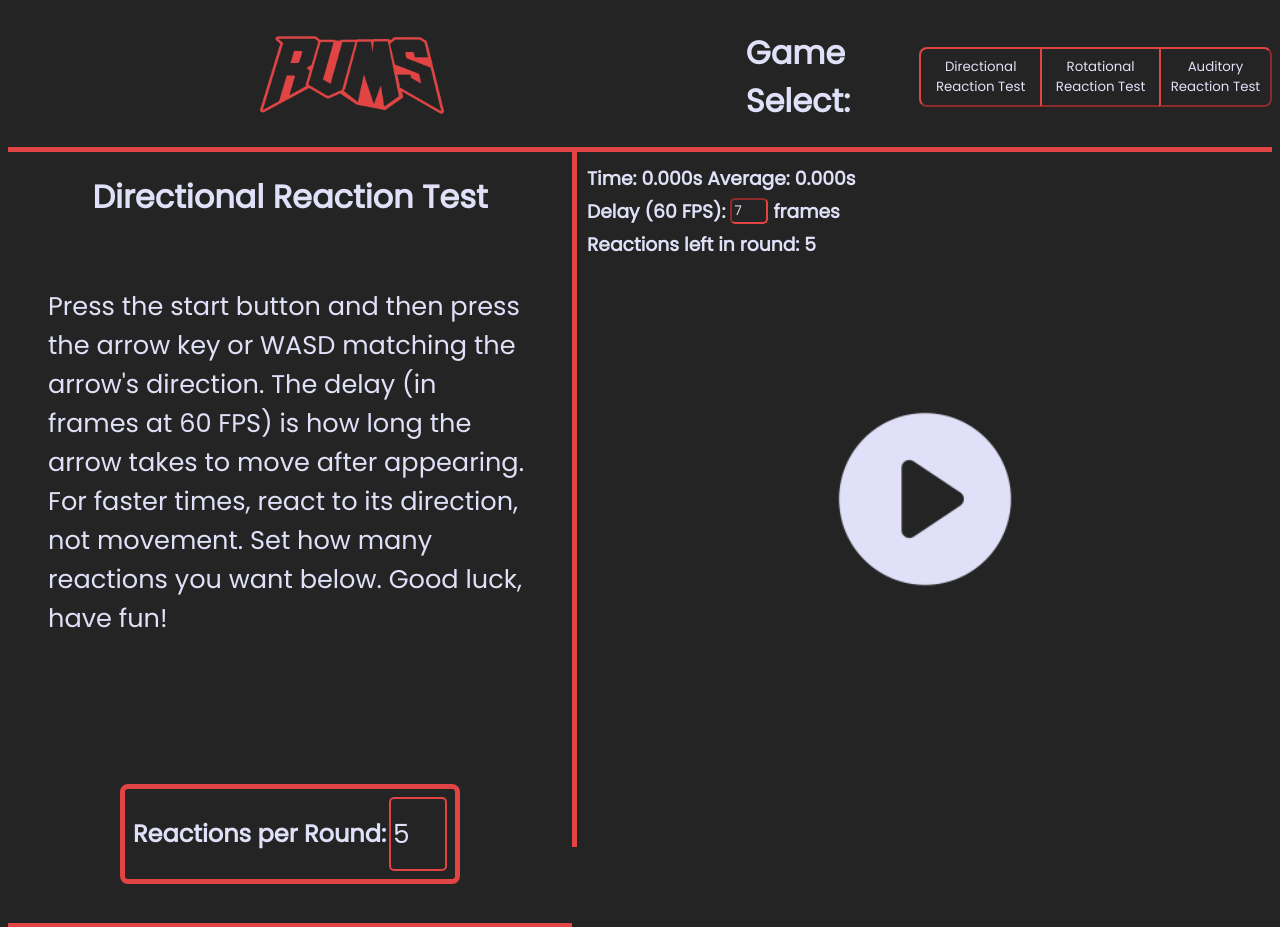
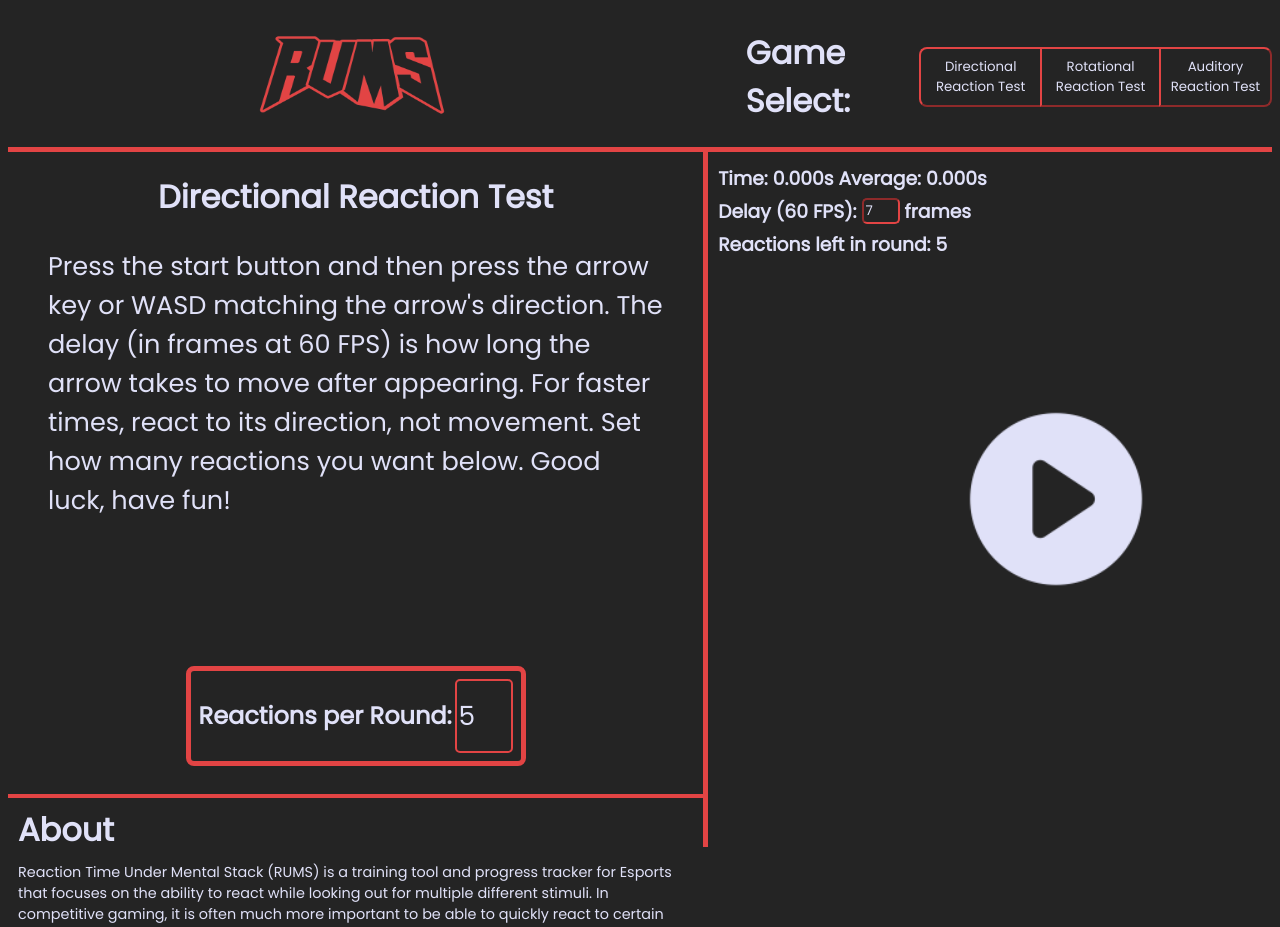
Before and after one commit to Luke-Christoffersen/RUMS, a React (Vite) app: page / in a window 1280 px wide. Shown: the top 927 px of the page. Built offline with nearby package versions, Linux system fonts and the light colour scheme.

Commit message:
Debug Commit 3

```diff
--- a/src/Container.css
+++ b/src/Container.css
@@ -35,19 +35,17 @@
 }
 
 .game-summary {
-    font-size: 1.6rem;
-    padding-top: 40px;
     padding-left: 40px;
     padding-right: 40px;
+    font-size: 1.6rem;
     padding-bottom: 120px;
 }
 
 #special-game-summary {
-    font-size: 1.39rem;
-    padding-top: 5px;
+    font-size: 1.4rem;
     padding-left: 40px;
     padding-right: 40px;
-    padding-bottom: 15px;
+    padding-bottom: 10px;
 }
 #footer{
     border-top: 1px solid rgb(226, 68, 68);
@@ -82,14 +80,26 @@
 }
 
 #left-container{
-    display: flex;
-    flex-direction: column;
-    align-items: center;
+    flex: 3;
+    max-width: 55%;
+
+}
+
+#game-holder{
+    flex: 2;
+    max-width: 45%;
+
 }
 
 #horizontal-container{
     display: flex;
     flex-direction: row;
+
+    justify-content: space-between;
+    align-items: stretch;
+    width: 100%;
+
+    box-sizing: border-box;
 }
 
 #arrow-keys {
@@ -155,8 +165,11 @@
     padding-left: 10px;
     margin-top: 8px;
     margin-bottom: -6px;
+    font-size: 2em;
 }
 
 #about-summary {
     padding-left: 10px;
+    padding-right: 10px;
+    font-size: 0.9em;
 }
--- a/src/Rotation.jsx
+++ b/src/Rotation.jsx
@@ -100,8 +100,6 @@ export default function Rotation({repeats = 5}) {
                 break;
         }
 
-
-            console.log(`Expected ${listenerRef1.current}/${baseRotation} to ${endListener1.current}/${targetRotation} with rotation ${randMult}`);
             setTimeout(() => {
                 setPaused(false);
                 setArrowVisible(true);
```
